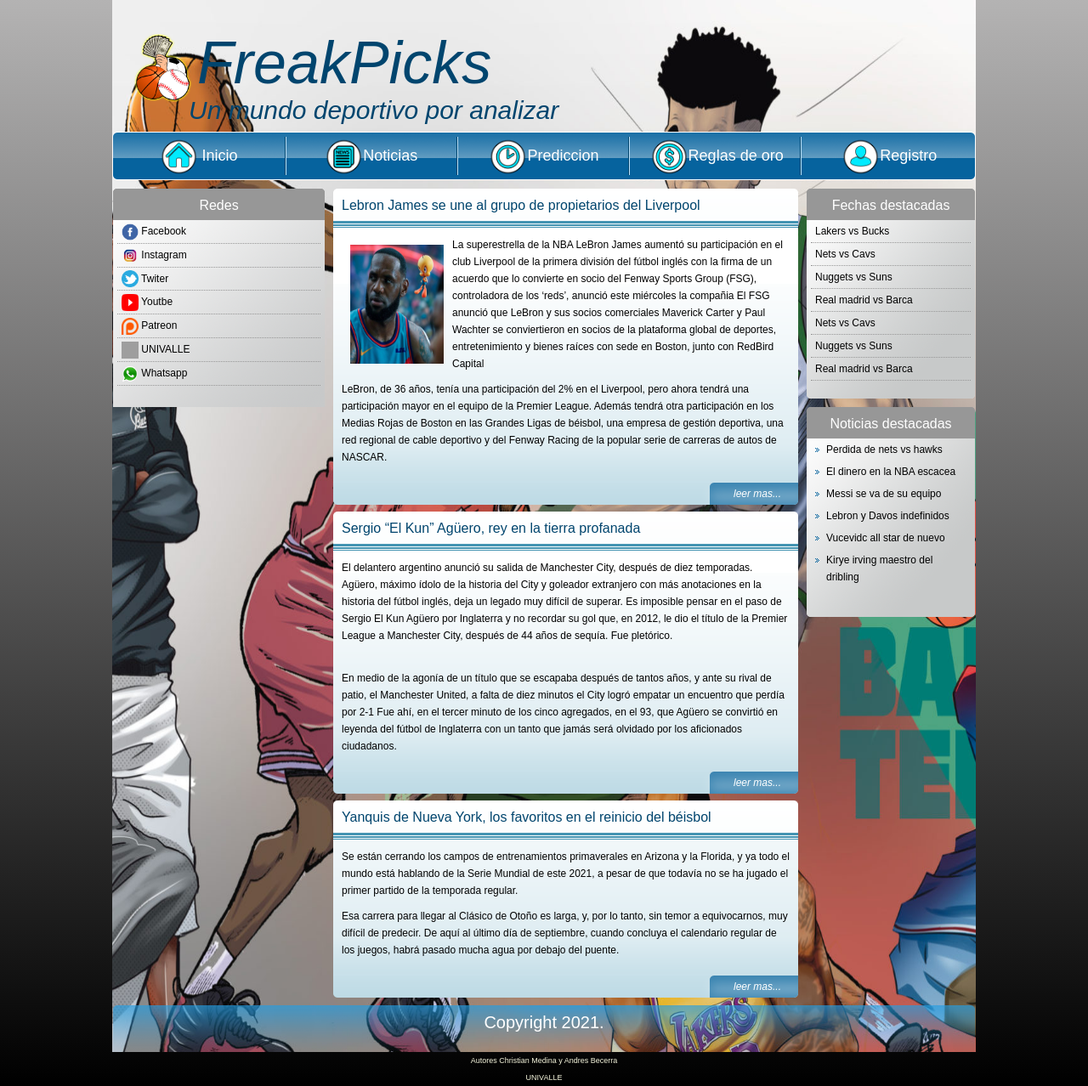
After one commit to christianmedinap/freakpicks_init, a PHP site: page /noticias.html in a window 1280 px wide. The commit adds this page. Shown: the whole page at 85% size. Run offline with PHP 8.4, Linux system fonts and the light colour scheme; grey boxes are pictures that could not be loaded.

Commit message:
Se suman categorias y demas estilos, algunos enlaces de navegavilidad

```diff
--- /dev/null
+++ b/freakpicksinit/init/freakpicks/noticias.html
@@ -0,0 +1,140 @@
+<!DOCTYPE html PUBLIC "-//W3C//DTD XHTML 1.0 Strict//EN" "http://www.w3.org/TR/xhtml1/DTD/xhtml1-strict.dtd">
+<html xmlns="http://www.w3.org/1999/xhtml">
+    <head>
+        <meta http-equiv="content-type" content="text/html; charset=utf-8" />
+        <title>FreakPicks/Noticias</title>
+        <meta name="keywords" content="" />
+        <meta name="description" content="" />
+        <link href="styles.css" rel="stylesheet" type="text/css" media="screen" />
+        <link rel="shortcut icon" type="image/png" href="images/favicon.png"/>
+    </head>
+    <body>
+        <div id="mainbg">
+            <!-- header begins -->
+            <div id="header">
+
+                <div id="logo" >
+                    <a href="file:///C:/Users/Cristian/proy%20DIU/freakpicks_init/freakpicksinit/init/freakpicks/index.html#"><img class="inlinemiddle" src="images/Logo.png" width="80px" height="80px">FreakPicks</a>
+                    <h2><a href="file:///C:/Users/Cristian/proy%20DIU/freakpicks_init/freakpicksinit/init/freakpicks/index.html#" >Un mundo deportivo por analizar</a></h2>
+                </div>
+
+                <div id="buttons">
+                    <ul> <!-- class="active" -->
+                        <li><a href="file:///C:/Users/Cristian/proy%20DIU/freakpicks_init/freakpicksinit/init/freakpicks/index.html#" title=""><img class="inlinemiddle" src="images/Home.png" width="45px" height="45px"> Inicio </a></li>
+                        <li><a href="file:///C:/Users/Cristian/proy%20DIU/freakpicks_init/freakpicksinit/init/freakpicks/noticias.html" title=""><img class="inlinemiddle" src="images/Noticias.png" width="45px" height="45px">Noticias</a></li>
+                        <li><a href="file:///C:/Users/Cristian/proy%20DIU/freakpicks_init/freakpicksinit/init/freakpicks/prediccion.html" title=""><img class="inlinemiddle" src="images/Predicciones.png" width="45px" height="45px">Prediccion</a></li>
+                        <li><a href="file:///C:/Users/Cristian/proy%20DIU/freakpicks_init/freakpicksinit/init/freakpicks/reglas.html" title=""><img class="inlinemiddle" src="images/Regla de oro.png" width="45px" height="45px">Reglas de oro</a></li>
+                        <li><a href="file:///C:/Users/Cristian/proy%20DIU/freakpicks_init/freakpicksinit/init/freakpicks/Login.html" title="" target="blank"><img class="inlinemiddle" src="images/Login.png" width="45px" height="45px">Registro</a></li>
+                    </ul>
+                </div>
+
+                <!-- header ends -->
+                <!-- content begins -->
+                <div id="main">
+                    <div id="content">
+                        <div id="right">
+                            <h2>Fechas destacadas</h2>
+                            <div class="right_bg">
+                                <div class="right_grad">
+                                    <div class="categories">
+                                        <ul>
+                                            <li><a href="#">Lakers vs Bucks</a></li>
+                                            <li><a href="#">Nets vs Cavs</a></li>
+                                            <li><a href="#"></a>Nuggets vs Suns</li>
+                                            <li><a href="#">Real madrid vs Barca</a></li>
+                                            <li><a href="#">Nets vs Cavs</a></li>
+                                            <li><a href="#"></a>Nuggets vs Suns</li>
+                                            <li><a href="#">Real madrid vs Barca</a></li>
+                                        </ul>
+                                    </div>
+                                </div>
+                            </div>
+                            <div class="right_bot"></div>
+
+                            <h2>Noticias destacadas</h2>
+                            <div class="right_bg">
+                                <div class="right_grad">
+                                    <div class="recent">
+                                        <ul>
+                                            <li><a href="#">Perdida de nets vs hawks</a></li>
+                                            <li><a href="#">El dinero en la NBA escacea</a></li>
+                                            <li><a href="#">Messi se va de su equipo </a></li>
+                                            <li><a href="#">Lebron y Davos indefinidos</a></li>
+                                            <li><a href="#">Vucevidc all star de nuevo</a></li>
+                                            <li><a href="#">Kirye irving maestro del dribling</a></li>
+                                        </ul>
+                                    </div>
+                                </div>
+                            </div>
+                            <div class="right_bot"></div>
+                        </div>
+
+                        <div id="left">
+                            <h2>Redes</h2>
+                            <div class="left_bg">
+                                <div class="left_grad">
+                                    <div class="categories">
+                                        <ul>
+                                            <li><a href="https://www.facebook.com/" target="blank"><img class="inlinemiddle" src="images/F.png" width="20px" height="20px">    Facebook</a></li>
+                                            <li><a href="https://www.instagram.com/?hl=es-la" target="blank"><img class="inlinemiddle" src="images/i.png" width="20px" height="20px">    Instagram</a></li>
+                                            <li><a href="https://twitter.com/?lang=es" target="blank"><img class="inlinemiddle" src="images/t.png" width="20px" height="20px">    Twiter</a></li>
+                                            <li><a href="https://www.youtube.com/" target="blank"><img class="inlinemiddle" src="images/y.png" width="20px" height="20px">    Youtbe</a></li>
+                                            <li><a href="https://www.patreon.com/explore?ru=%2F" target="blank"><img class="inlinemiddle" src="images/p.png" width="20px" height="20px">    Patreon</a></li>
+                                            <li><a href="https://www.univalle.edu.co/" target="blank"><img class="inlinemiddle" src="images/u.png" width="20px" height="20px">    UNIVALLE</a></li>
+                                            <li><a href="https://www.whatsapp.com/?lang=es" target="blank"><img class="inlinemiddle" src="images/w.png" width="20px" height="20px">    Whatsapp</a></li>
+                                        </ul>
+                                    </div>
+                                </div>
+                            </div>
+
+                        </div>
+                        <div id="center">
+                            <h1>Lebron James se une al grupo de propietarios del Liverpool</h1>
+                            <div class="text">
+                                <img src="images/lebron.jpeg" title="img" alt="img" width="110px" height="140px" style="float: left; padding: 10px;"/>
+                                <p>La superestrella de la NBA LeBron James aumentó su participación en el club Liverpool de la primera división del fútbol inglés con la firma de un acuerdo que lo convierte en socio del Fenway Sports Group (FSG), controladora de los ‘reds’, anunció este miércoles la compañia
+                                    El FSG anunció que LeBron y sus socios comerciales Maverick Carter y Paul Wachter se conviertieron en socios de la plataforma global de deportes, entretenimiento y bienes raíces con sede en Boston, junto con RedBird Capital
+                                  <p> LeBron, de 36 años, tenía una participación del 2% en el Liverpool, pero ahora tendrá una participación mayor en el equipo de la Premier League. Además tendrá otra participación en los Medias Rojas de Boston en las Grandes Ligas de béisbol, una empresa de gestión deportiva, una red regional de cable deportivo y del Fenway Racing de la popular serie de carreras de autos de NASCAR.
+
+
+                            </div>
+                            <div class="read"><a href="#">leer mas...</a></div>
+
+
+                            <h1>Sergio “El Kun” Agüero, rey en la tierra profanada</h1>
+                            <div class="text">
+                                <p>El delantero argentino anunció su salida de Manchester City, después de diez temporadas. Agüero, máximo ídolo de la historia del City y goleador extranjero con más anotaciones en la historia del fútbol inglés, deja un legado muy difícil de superar.
+                                    Es imposible pensar en el paso de Sergio El Kun Agüero por Inglaterra y no recordar su gol que, en 2012, le dio el título de la Premier League a Manchester City, después de 44 años de sequía.
+                                    Fue pletórico.</p> </br><p>En medio de la agonía de un título que se escapaba después de tantos años, y ante su rival de patio, el Manchester United, a falta de diez minutos el City logró empatar un encuentro que perdía por 2-1
+                                    Fue ahí, en el tercer minuto de los cinco agregados, en el 93, que Agüero se convirtió en leyenda del fútbol de Inglaterra con un tanto que jamás será olvidado por los aficionados ciudadanos.
+                                    </p>
+                            </div>
+                            <div class="read"><a href="#">leer mas...</a></div>
+
+                            <h1>Yanquis de Nueva York, los favoritos en el reinicio del béisbol</h1>
+                            <div class="text">
+                                <p>Se están cerrando los campos de entrenamientos primaverales en Arizona y la Florida, y ya
+                                     todo el mundo está hablando de la Serie Mundial de este 2021, a pesar de que todavía no
+                                     se ha jugado el primer partido de la temporada regular.</p>
+
+                                  <p>Esa carrera para llegar al Clásico de Otoño es larga, y, por lo tanto, sin temor a equivocarnos,
+                                       muy difícil de predecir. De aquí al último día de septiembre, cuando concluya el calendario regular
+                                        de los juegos, habrá pasado mucha agua por debajo del puente.</p>
+
+                            </div>
+                            <div class="read"><a href="#">leer mas...</a></div>
+
+                        </div><div style="clear: both"></div>
+                    </div>
+                    <!-- content ends -->
+                    <!-- footer begins -->
+                    <div id="footer">
+                        <p style="font-size: 20px;">Copyright  2021.
+
+                    </div>
+                    <!-- footer ends -->
+                </div>
+            </div>
+        </div>
+    <div style="text-align: center; font-size: 0.75em; color: beige;" >Autores Christian Medina y Andres Becerra <br>UNIVALLE</div></body>
+</html>
--- a/freakpicksinit/init/freakpicks/styles.css
+++ b/freakpicksinit/init/freakpicks/styles.css
@@ -118,6 +118,7 @@ img.inlinemiddle{
 #content{
 
 }
+
 
 #left{
     width:249px;
```
Also changed, not shown: freakpicksinit/init/freakpicks/index.html (+12 -12 lines), freakpicksinit/init/freakpicks/prediccion.html (added, +132 -0 lines), freakpicksinit/init/freakpicks/reglas.html (added, +117 -0 lines).
